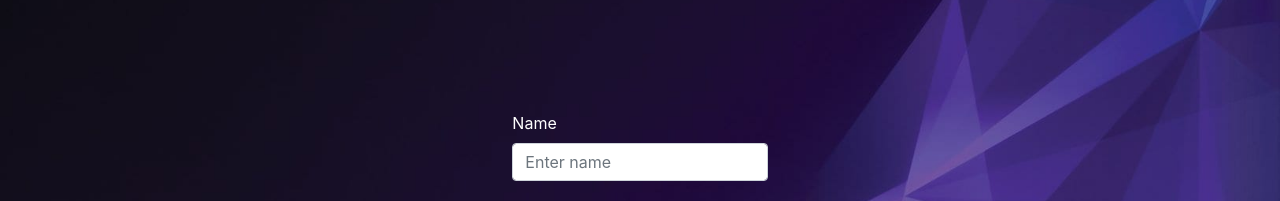
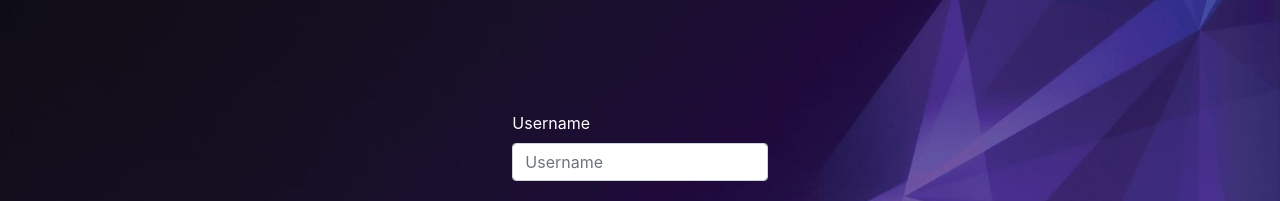
Before and after one commit to carlosmori/ABM-React-Node, a React (Create React App) app in the folder react-crud/: page / in a window 1280 px wide. Shown: the top 201 px of the page. Built offline with nearby package versions, Linux system fonts and the light colour scheme.

Commit message:
login refactor

```diff
--- a/react-crud/src/components/login/login.jsx
+++ b/react-crud/src/components/login/login.jsx
@@ -5,19 +5,18 @@ import { push } from "connected-react-router";
 import { useDispatch } from "react-redux";
 import { getToken } from "../../utils/authentication";
 
-const Login = props => {
+const Login = () => {
   const dispatch = useDispatch();
 
-  const [values, setValues] = useState({ name: "", password: "" });
+  const [formValues, setValues] = useState({ name: "", password: "" });
 
   const handleSubmit = event => {
     event.preventDefault();
-    const credentials = { ...values };
-    dispatch(logIn(credentials));
+    dispatch(logIn({ ...formValues }));
   };
   const handleInputChange = e => {
     const { name, value } = e.target;
-    setValues({ ...values, [name]: value });
+    setValues({ ...formValues, [name]: value });
   };
   useEffect(() => {
     if (getToken()) {
@@ -29,15 +28,15 @@ const Login = props => {
       <div className="container">
         <form>
           <div className="form-group">
-            <label>Name</label>
+            <label>Username</label>
             <input
               type="text"
               className="form-control"
               id="exampleInputEmail1"
               aria-describedby="emailHelp"
-              placeholder="Enter name"
+              placeholder="Username"
               name="name"
-              value={values.name}
+              value={formValues.name}
               onChange={handleInputChange}
             />
           </div>
@@ -49,7 +48,7 @@ const Login = props => {
               id="exampleInputPassword1"
               placeholder="Password"
               name="password"
-              value={values.password}
+              value={formValues.password}
               onChange={handleInputChange}
             />
           </div>
@@ -65,7 +64,7 @@ const Login = props => {
             type="submit"
             className="btn btn-primary"
             onClick={handleSubmit}
-            disabled={!values.name || !values.password}
+            disabled={!formValues.name || !formValues.password}
           >
             Log in
           </button>
```
